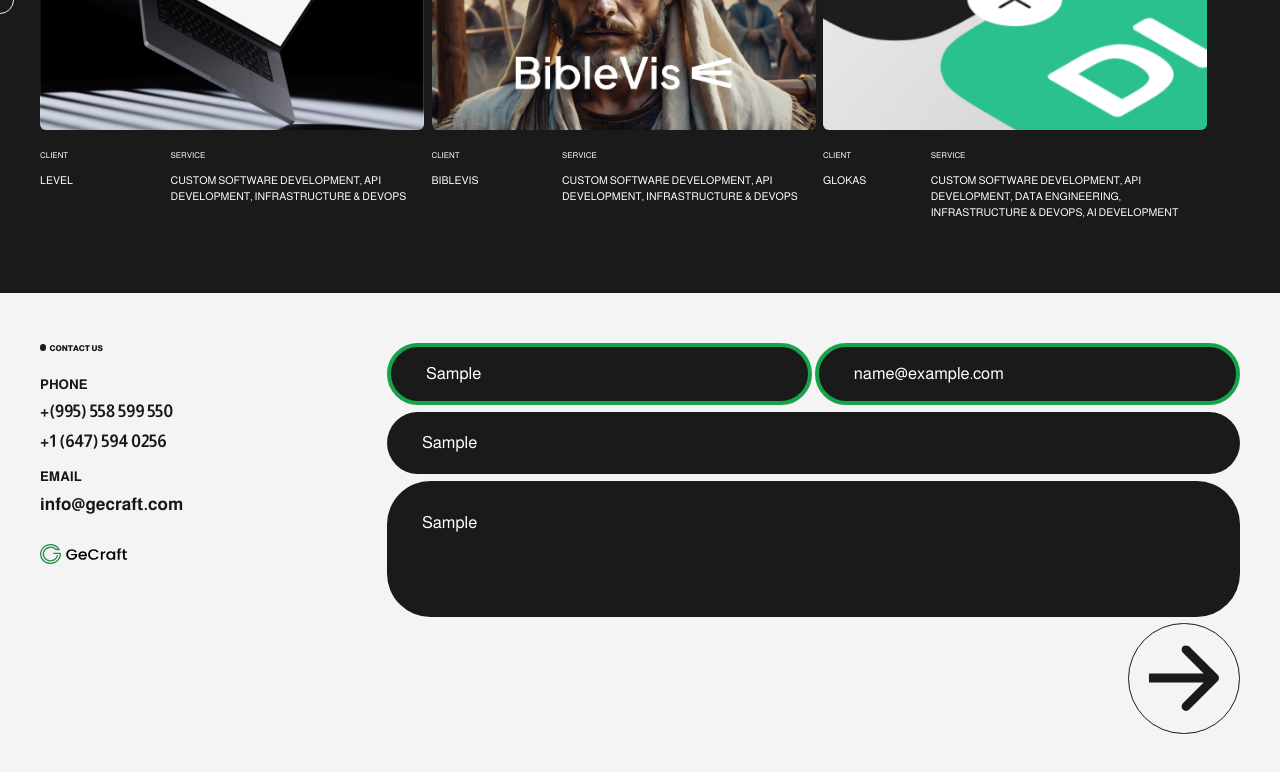
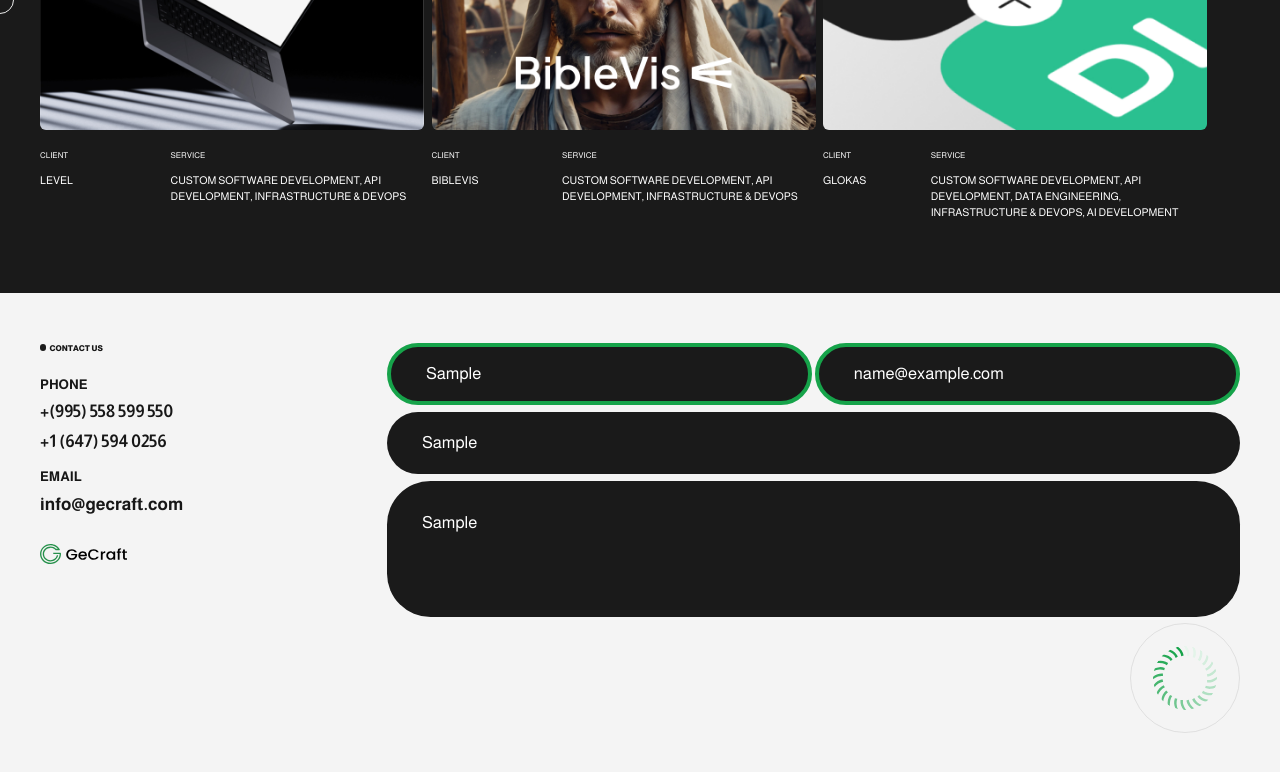
Before and after one commit to gecraft-com/gecraft-website, a React (Vite) app: page / in a window 1280 px wide. Both pictures are taken after typing "Sample", "name@example.com", "Sample", "Sample" into the empty fields and a click on the button 1183 px from the left and 3002 px from the top of the page. Shown: the part 2324-3096 px from the top of the page. Built offline with nearby package versions, Linux system fonts and the light colour scheme; what @nextui-org/react would draw is missing.

Commit message:
add spinner

```diff
--- a/src/components/FormContactUs.jsx
+++ b/src/components/FormContactUs.jsx
@@ -20,6 +20,7 @@ function FormContactUs() {
     email: false,
   })
   const [wasSubmitAttempted, setWasSubmitAttempted] = useState(false)
+  const [isSubmittingForm, setIsSubmittingForm] = useState(false)
 
   const handleBlur = (fieldName) => () => {
     setTouchedFields((prev) => ({
@@ -63,9 +64,12 @@ function FormContactUs() {
 
   const handleSubmit = async (e) => {
     e.preventDefault()
+
+    setIsSubmittingForm(true)
     setWasSubmitAttempted(true)
 
     if (!formData.name || !formData.email || !isFormValid) {
+      setIsSubmittingForm(false)
       return
     }
 
@@ -78,8 +82,8 @@ function FormContactUs() {
         name: false,
         email: false,
       })
-
       setTimeout(() => {
+        setIsSubmittingForm(false)
         setSubmitMessage(false)
       }, 10000)
     } catch (error) {
@@ -157,12 +161,20 @@ function FormContactUs() {
             className="h-[52.32vw] w-full resize-none rounded-[15vw] bg-basic px-[13.35vw] py-[11.55vw] text-[7vw] text-white placeholder:text-white placeholder:duration-150 placeholder:focus:text-opacity-15 md:col-start-1 md:col-end-3 md:h-[18vw] md:rounded-[5vw] md:px-[4.5vw] md:py-[3.98vw] md:text-[2.3vw] lg:h-[10.62vw] lg:rounded-[3.4vw] lg:px-[2.7vw] lg:py-[2.35vw] lg:text-[1.3vw]"
           />
 
-          <button className="justify-self-end md:col-start-2">
-            <img
-              src="img/submit.svg"
-              alt="submit"
-              className="rounded-full border border-basic bg-transparent px-[7.7vw] py-[8.34vw] duration-150 hover:border-buttonHover hover:bg-buttonHover hover:duration-150 md:px-[2.61vw] md:py-[2.83vw] lg:px-[1.54vw] lg:py-[1.67vw] 2xl:px-[0.86vw] 2xl:py-[0.94vw]"
-            />
+          <button disabled={isSubmittingForm} className="justify-self-end md:col-start-2">
+            {isSubmittingForm ? (
+              <img
+                src="img/spinner.svg"
+                alt="spinner"
+                className="rounded-full border border-buttonGroup bg-transparent px-[8.6vw] py-[8.6vw] md:px-[3.051vw] md:py-[3.051vw] lg:px-[1.722vw] lg:py-[1.722vw] 2xl:w-[6.824vw] 2xl:px-[1.5vw] 2xl:py-[1.5vw]"
+              />
+            ) : (
+              <img
+                src="img/submit.svg"
+                alt="submit"
+                className="rounded-full border border-basic bg-transparent px-[7.7vw] py-[8.34vw] duration-150 hover:border-buttonHover hover:bg-buttonHover hover:duration-150 md:px-[2.61vw] md:py-[2.83vw] lg:px-[1.54vw] lg:py-[1.67vw] 2xl:w-[6.824vw] 2xl:px-[1.5vw] 2xl:py-[1.634vw]"
+              />
+            )}
           </button>
         </form>
       )}
```
Also changed, not shown: public/img/spinner.svg (added).
